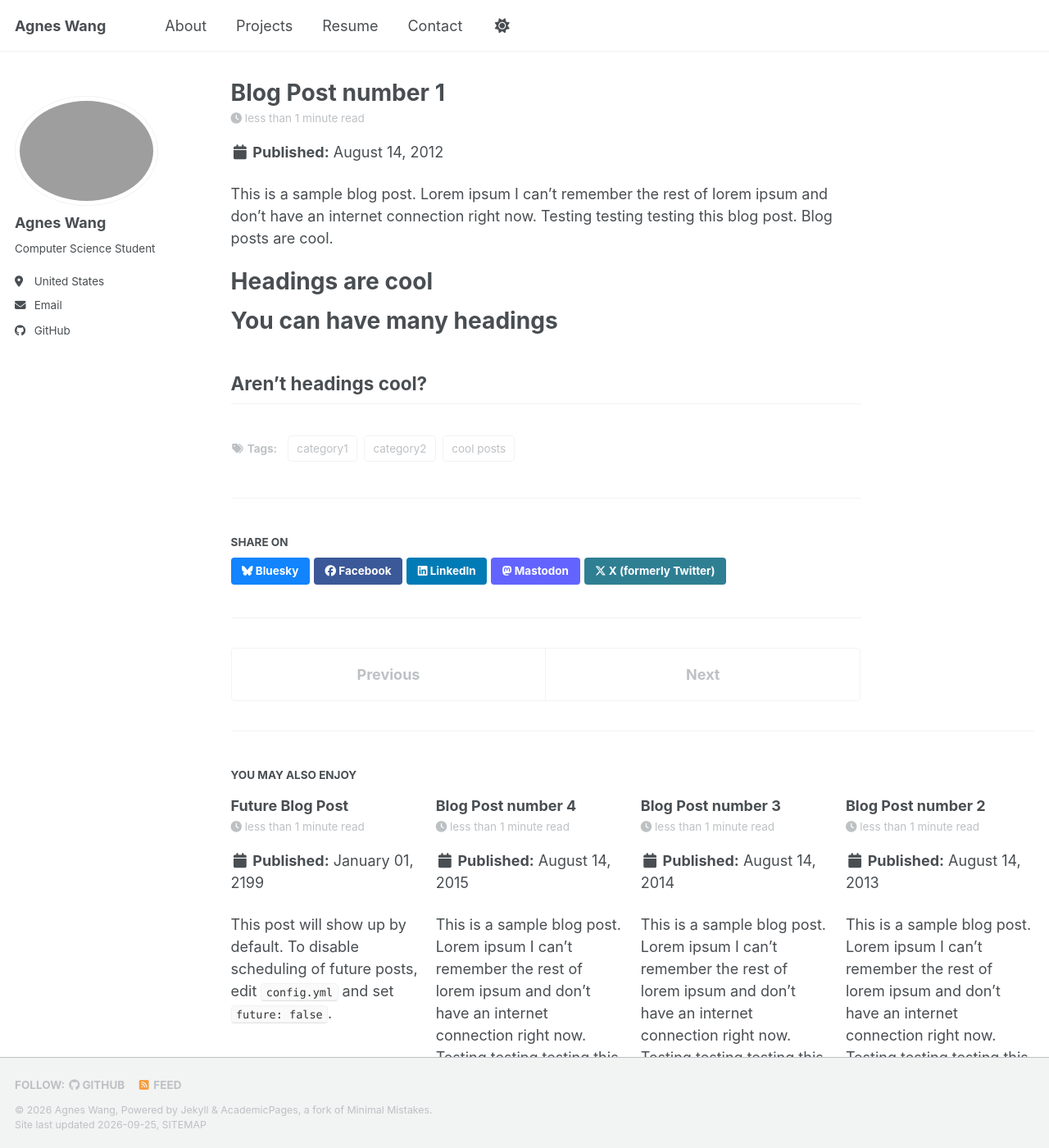
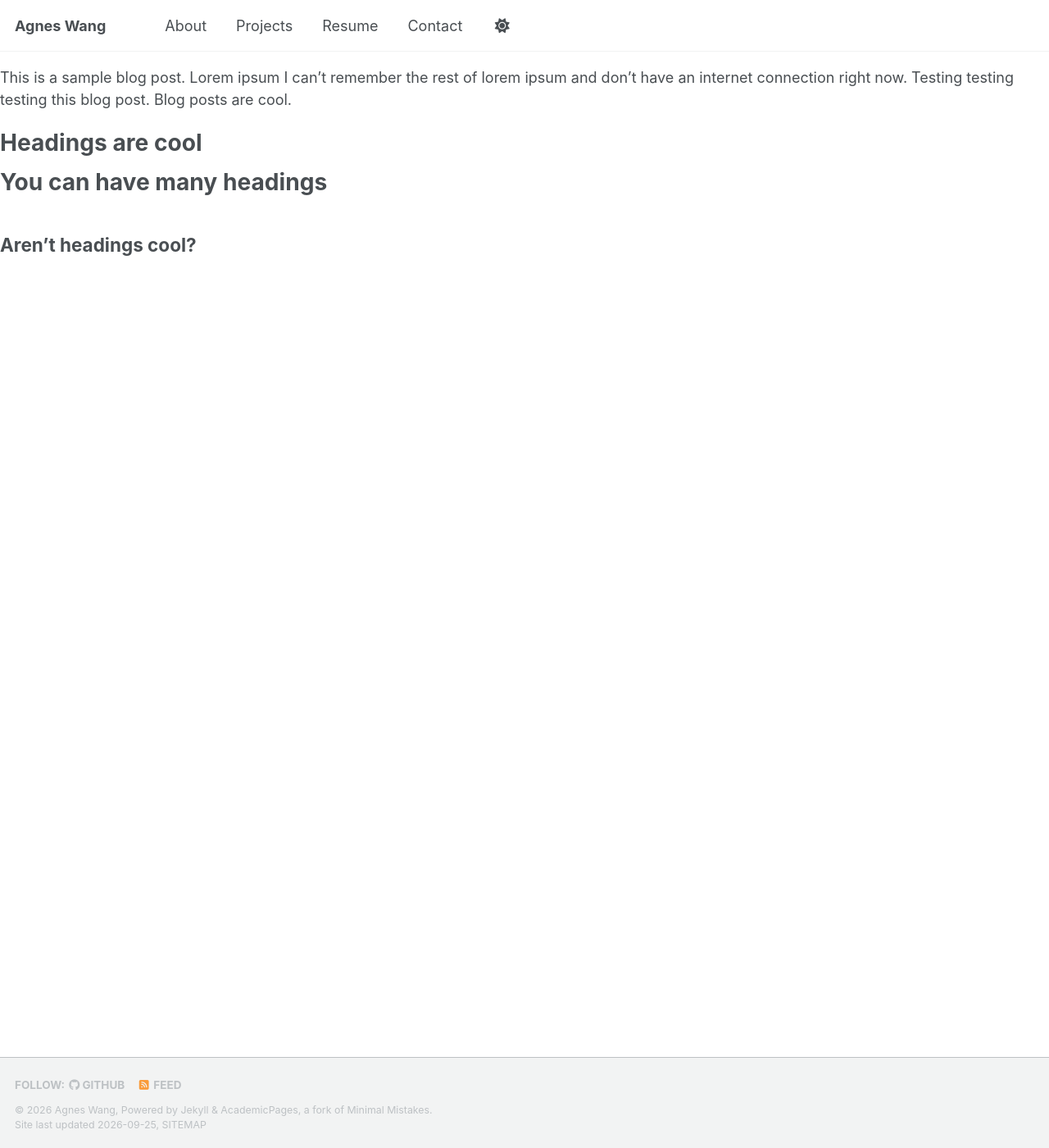
Before and after one commit to agneswang42/agneswang42.github.io, a Jekyll site: the page built from _posts/2012-08-14-blog-post-1.md, in a window 1280 px wide and 1400 px high. Shown: the whole window at 82% size. Built offline with Jekyll 4.4.1, drawn with Linux system fonts in a browser that asks for light colours; our own code applies the rules of GitHub Pages for plain Markdown files; a style sheet for code colours, icons or effects is not loaded; some of the changed lines change nothing that is shown.

Commit message:
Remove collections and defaults from _config.yml
Removed collection settings and defaults from configuration.

```diff
--- a/_config.yml
+++ b/_config.yml
@@ -216,79 +216,6 @@ kramdown:
   enable_coderay: false
 
 
-# These settings control the types of collections used by the template
-collections:
-  teaching:
-    output: true
-    permalink: /:collection/:path/
-  publications:
-    output: true
-    permalink: /:collection/:path/
-  portfolio:
-    output: true
-    permalink: /:collection/:path/
-  talks:
-    output: true
-    permalink: /:collection/:path/
-
-
-# These settings control how pages and collections are included in the site
-defaults:
-  # _posts
-  - scope:
-      path: ""
-      type: posts
-    values:
-      layout: single
-      author_profile: true
-      read_time: true
-      comments: true
-      share: true
-      related: true
-  # _pages
-  - scope:
-      path: ""
-      type: pages
-    values:
-      layout: single
-      author_profile: true
-  # _teaching
-  - scope:
-      path: ""
-      type: teaching
-    values:
-      layout: single
-      author_profile: true
-      share: true
-      comments: true
-  # _publications
-  - scope:
-      path: ""
-      type: publications
-    values:
-      layout: single
-      author_profile: true
-      share: true
-      comments: true
-  # _portfolio
-  - scope:
-      path: ""
-      type: portfolio
-    values:
-      layout: single
-      author_profile: true
-      share: true
-      comment: true
-  # _talks
-  - scope:
-      path: ""
-      type: talks
-    values:
-      layout: talk
-      author_profile: true
-      share: true
-
-
 # Sass/SCSS
 sass:
   sass_dir: _sass
```
